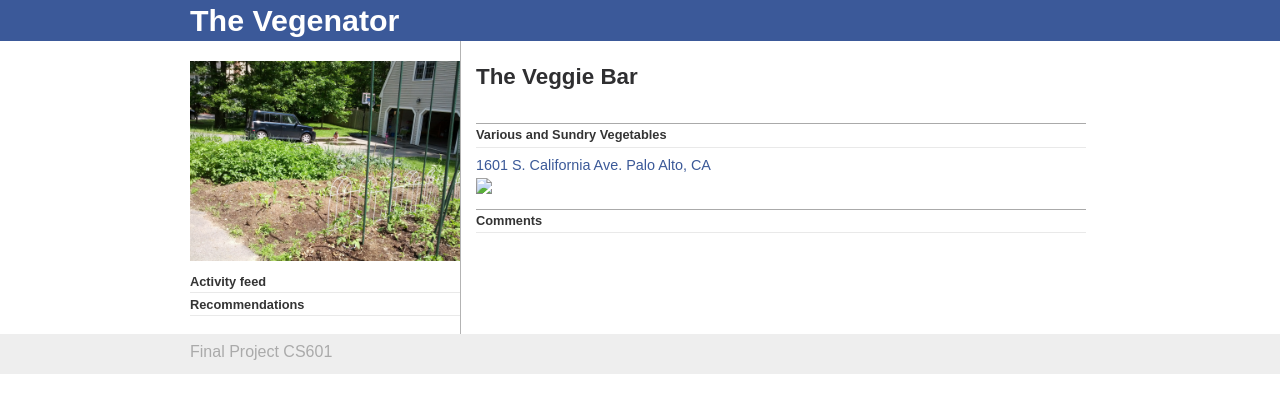
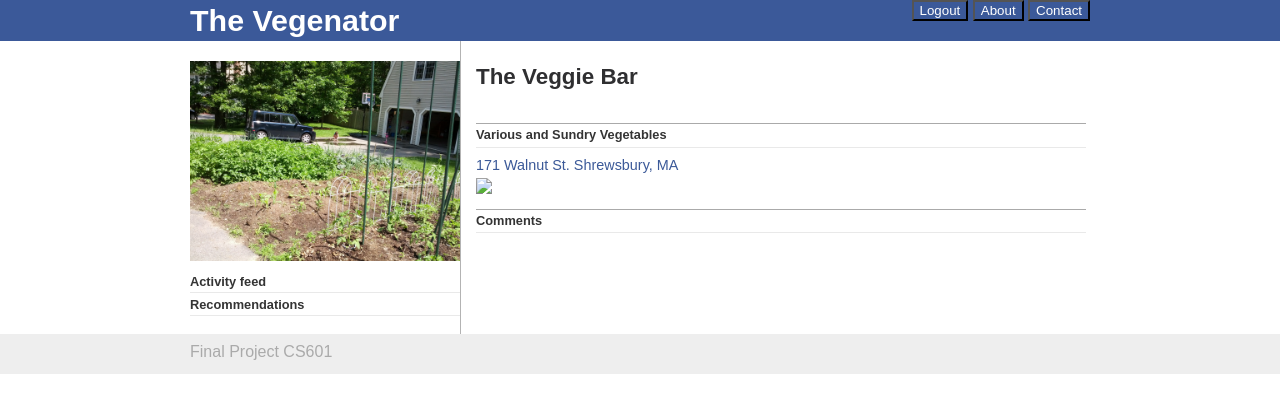
Before and after one commit to sagneta/flgwebsite, a PHP site: page /plus/mainpage.html in a window 1280 px wide. Shown: the top 413 px of the page. Run offline with PHP 8.4, Linux system fonts and the light colour scheme; some libraries are stand-ins or nearby versions.

Commit message:
Header buttons mostly working."

```diff
--- a/css/mystyle.css
+++ b/css/mystyle.css
@@ -168,3 +168,6 @@ body {
 
 /* For comments box to hide like button */
 div.like, div.like div {display:none;}
+
+
+.headerButtons  {background-color: #3b5999; color:#FFFFFF; !important;}
--- a/mainpage.html
+++ b/mainpage.html
@@ -31,6 +31,30 @@
     <script type="text/javascript" src="js/jquery.timers-1.2.js"></script>
     <script type="text/javascript" src="js/jquery.themeswitchertool.js"></script>
 
+    <script type="text/javascript">
+
+
+            // The Logout button
+            $(document).ready(function(){
+                $("#LogoutOfVegenator").click(function () {
+                    FB.logout(function(response){
+                        window.location.href = "/default.html";
+                    })
+                });
+
+                $("#AboutTheVegenator").click(function () {
+                    alert("About the Vegentator");
+                });
+
+                $("#ContactTheVegenator").click(function () {
+                    document.location.href = "mailto:sagneta@gmail.com?subject=Your site is so wonderful blah blah blah";
+                });
+
+
+
+
+            });  // ready...
+</script>
 
   <script type="text/javascript">
     window.fbAsyncInit = function() {
@@ -77,8 +101,15 @@
     <div id="header">
       <div id="container">
         <div id="logo">The Vegenator</div>
+        <div align="right">
+          <button class="headerButtons" type="button" id="LogoutOfVegenator">Logout</button>
+          <button class="headerButtons" type="button" id="AboutTheVegenator">About</button>
+          <button class="headerButtons" type="button" id="ContactTheVegenator">Contact</button>
+        </div>
       </div>
+
     </div>
+</div>
 
     <div id="content">
 
@@ -96,7 +127,9 @@
 
           <h2>Recommendations</h2>
           <div class="facebook-plugin">
-            <fb:recommendations app_id="417803644926487" site="thevegenator.com" header="false" width="260" height="350" font="arial" border_color="#fff"></fb:recommendations>
+            <fb:recommendations app_id="417803644926487" site="thevegenator.com" header="false" width="260" height="350" font="arial" border_color="#fff">
+              <fb:facepile></fb:facepile>
+            </fb:recommendations>
           </div>
         </div>
 
@@ -107,14 +140,19 @@
             <fb:like></fb:like>
           </div>
           <h2>Various and Sundry Vegetables</h2>
+
           <div id="address">
-            <a href="http://maps.google.com/maps?f=q&hl=en&q=34.14442,-114.285441" target="_blank">1601 S. California Ave. Palo Alto, CA</a>
+            <a href="https://maps.google.com/maps?hl=en&ll=42.28323,-71.680437&spn=0.000841,0.00138&hnear=171+Walnut+St,+Shrewsbury,+Massachusetts+01545&t=h&z=20" target="_blank">171 Walnut St. Shrewsbury, MA</a>
           </div>
+
           <div id="map">
             <a href="http://maps.google.com/maps?f=q&hl=en&q=34.14442,-114.285441" target="_blank">
               <img src="http://maps.google.com/maps/api/staticmap?center=34.14442,-114.285441&zoom=14&size=610x150&maptype=roadmap&markers=color:red|color:red|label:C|34.14442,-114.2854416&sensor=false">
             </a>
           </div>
+
+
+
           <h2>Comments</h2>
           <fb:comments href="http://thevegenator.com/mainpage.html" url="http://thevegenator.com/mainpage.html" width="610px" height="700px" num_posts="50"</fb:comments>
         </div>
```
